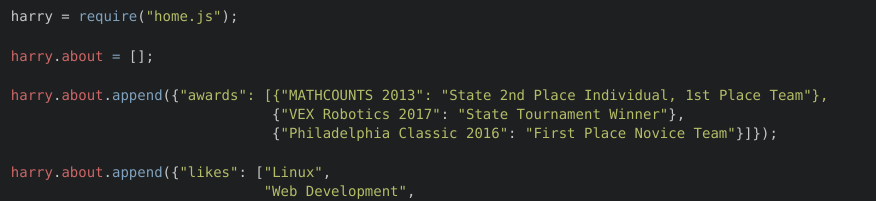
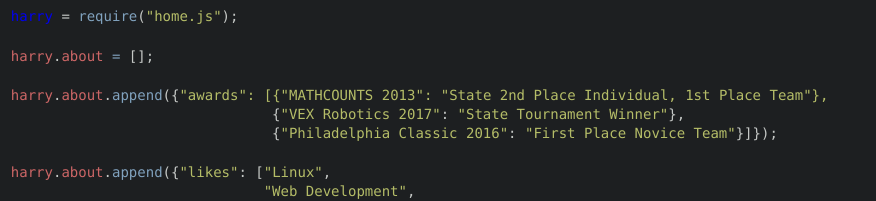
Before and after one commit to rootw4re/h313.github.io, a Jekyll site: the page built from about.html, in a window 1280 px wide. Shown: the top 201 px of the page, without its empty margins (0-876 px from the left). Built offline with Jekyll 4.4.1, drawn with Linux system fonts in a browser that asks for light colours; nearby versions of some CDN libraries.

Commit message:
fix link with any word on top

```diff
--- a/about.html
+++ b/about.html
@@ -5,7 +5,7 @@ permalink: /about
 ---
 
 <div class="container">
-  <p>harry = <span class="func">require</span>(<a href="{{ '/index.html' | prepend: site.url }}" class="str">"home.js"</a>);</p>
+  <p><a href="{{ '/index.html' | prepend: site.url }}">harry</a> = <a href="{{ '/index.html' | prepend: site.url }}" class="func">require</a>(<a href="{{ '/index.html' | prepend: site.url }}" class="str">"home.js"</a>);</p>
   <br>
   <p><span class="obj">harry</span>.<span class="obj">about</span> <span class="func">=</span> [];</p>
   <br>
```
